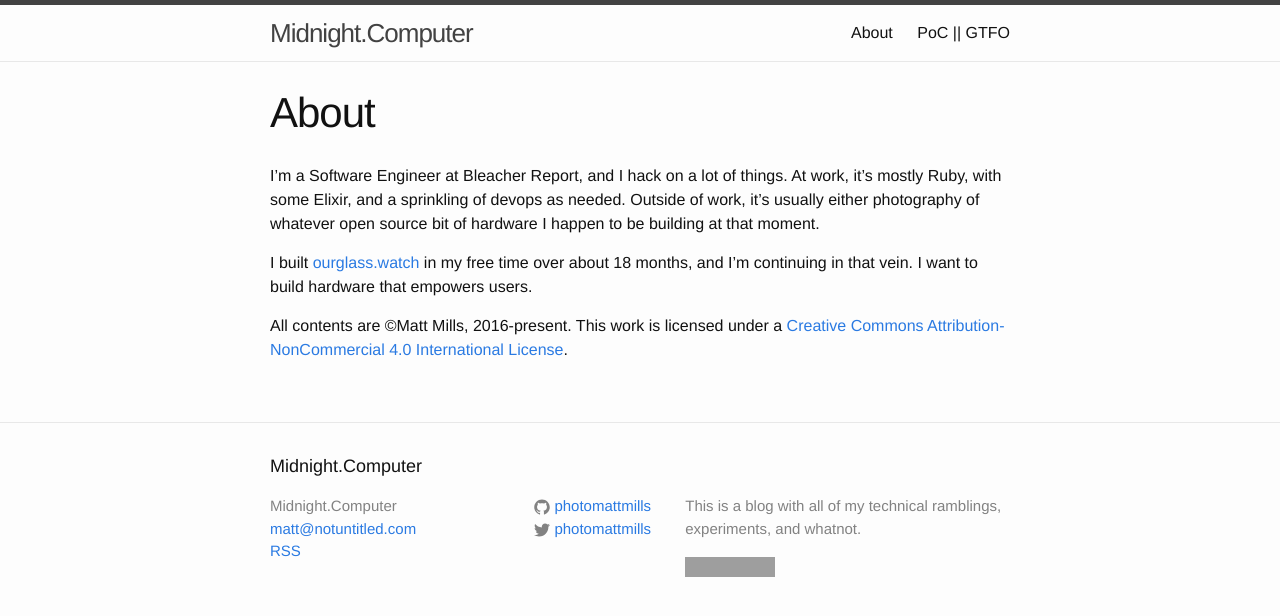
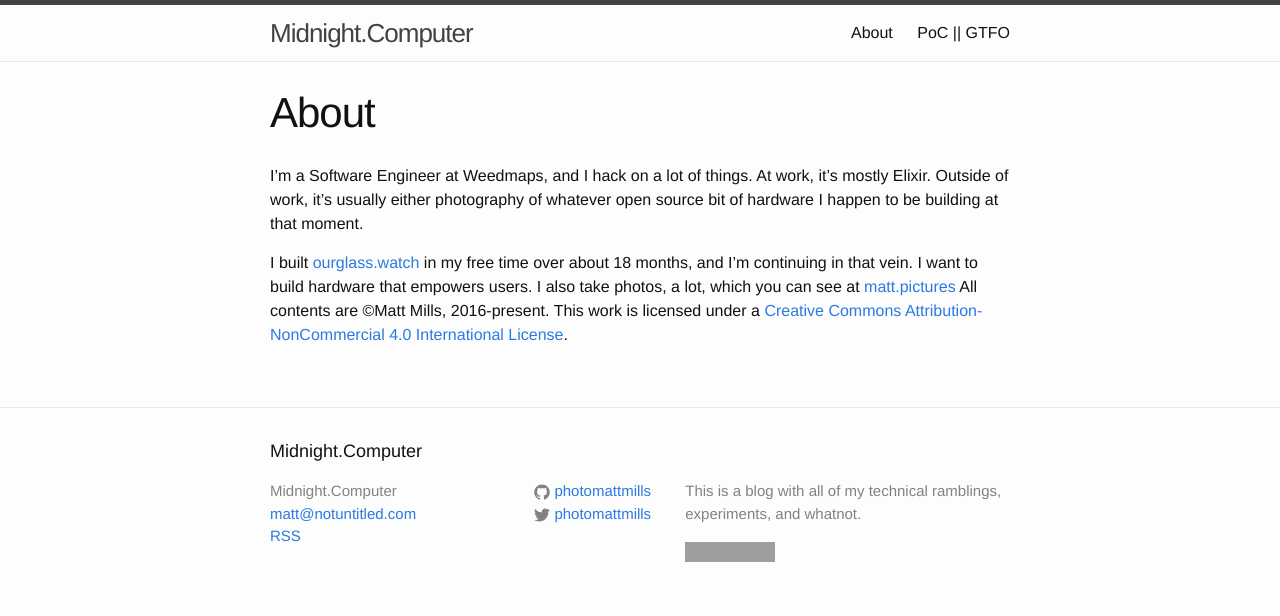
Before and after one commit to photomattmills/midnight_computer, a Jekyll site: the page built from about.md, in a window 1280 px wide. Shown: the top 616 px of the page. Built offline with Jekyll 4.4.1, drawn with Linux system fonts in a browser that asks for light colours; a script that is not in the unit is left out; grey boxes are pictures that could not be loaded.

Commit message:
updates and errata

```diff
--- a/_posts/2017-11-06-iphone-x.markdown
+++ b/_posts/2017-11-06-iphone-x.markdown
@@ -6,7 +6,7 @@ ogimage: ""
 description: "some pictures for yr eyes"
 ---
 
-I just read the [iFixit teardown of the new iPhone](https://www.ifixit.com/Teardown/iPhone+X+Teardown/98975). It's a remarkable piece of technology but I'd like to draw your attention to one image in that post:
+I just read the [iFixit teardown of the new iPhone](https://www.ifixit.com/Teardown/iPhone+X+Teardown/98975). The new phone is a remarkable piece of technology but I'd like to draw your attention to one image in that post:
 
 ![Image courtesy iFixit and their Creative Commons license](https://d3nevzfk7ii3be.cloudfront.net/igi/OYsIHWAHwVUNSilS)
 
--- a/about.md
+++ b/about.md
@@ -4,8 +4,7 @@ title: About
 permalink: /about/
 ---
 
-I'm a Software Engineer at Bleacher Report, and I hack on a lot of things. At work, it's mostly Ruby, with some Elixir, and a sprinkling of devops as needed. Outside of work, it's usually either photography of whatever open source bit of hardware I happen to be building at that moment.
+I'm a Software Engineer at Weedmaps, and I hack on a lot of things. At work, it's mostly Elixir. Outside of work, it's usually either photography of whatever open source bit of hardware I happen to be building at that moment.
 
-I built [ourglass.watch](//ourglass.watch/) in my free time over about 18 months, and I'm continuing in that vein. I want to build hardware that empowers users.
-
+I built [ourglass.watch](//ourglass.watch/) in my free time over about 18 months, and I'm continuing in that vein. I want to build hardware that empowers users. I also take photos, a lot, which you can see at [matt.pictures](//matt.pictures)
 All contents are ©Matt Mills, 2016-present. This work is licensed under a <a rel="license" href="//creativecommons.org/licenses/by-nc/4.0/">Creative Commons Attribution-NonCommercial 4.0 International License</a>.
```
